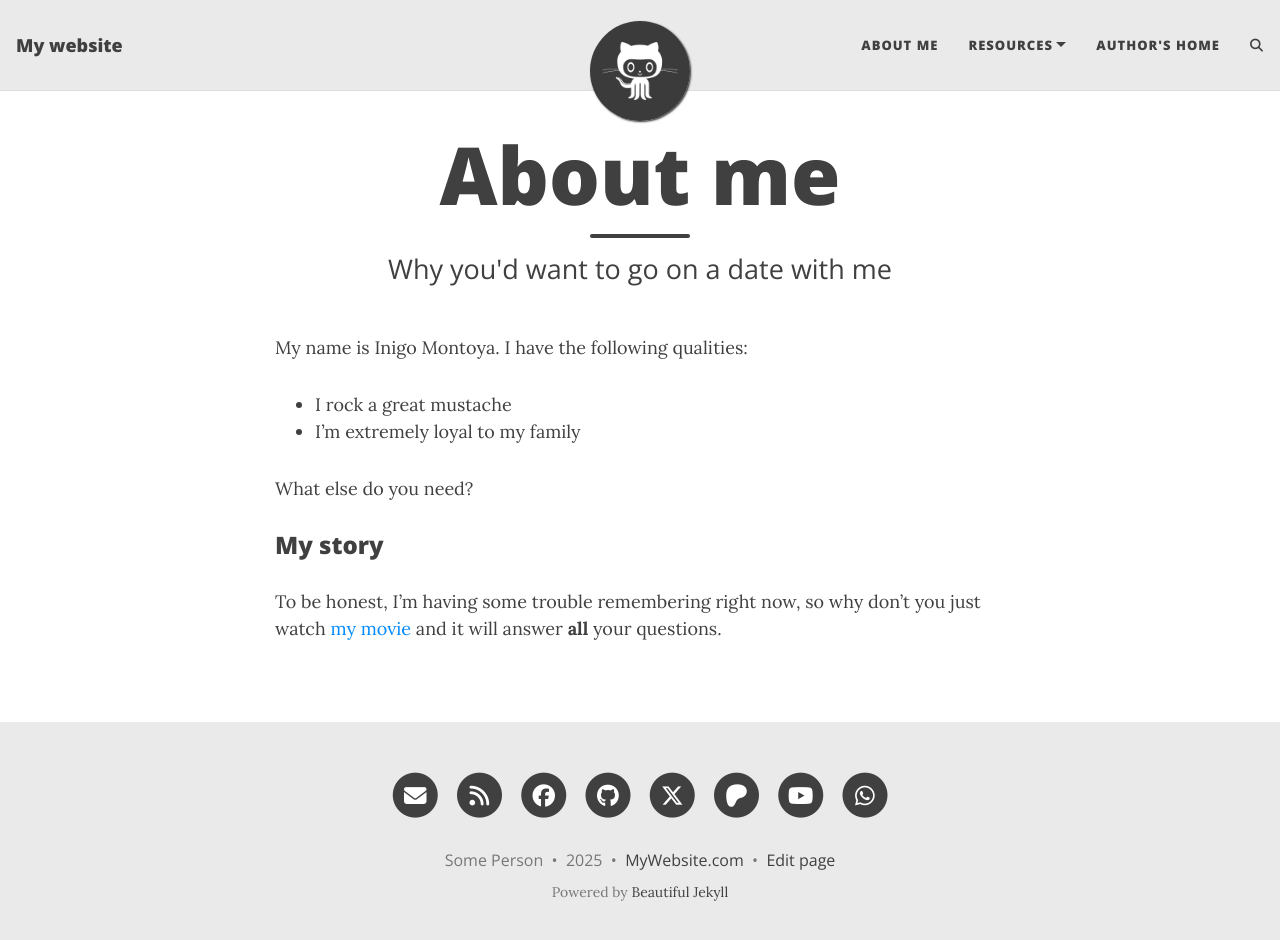
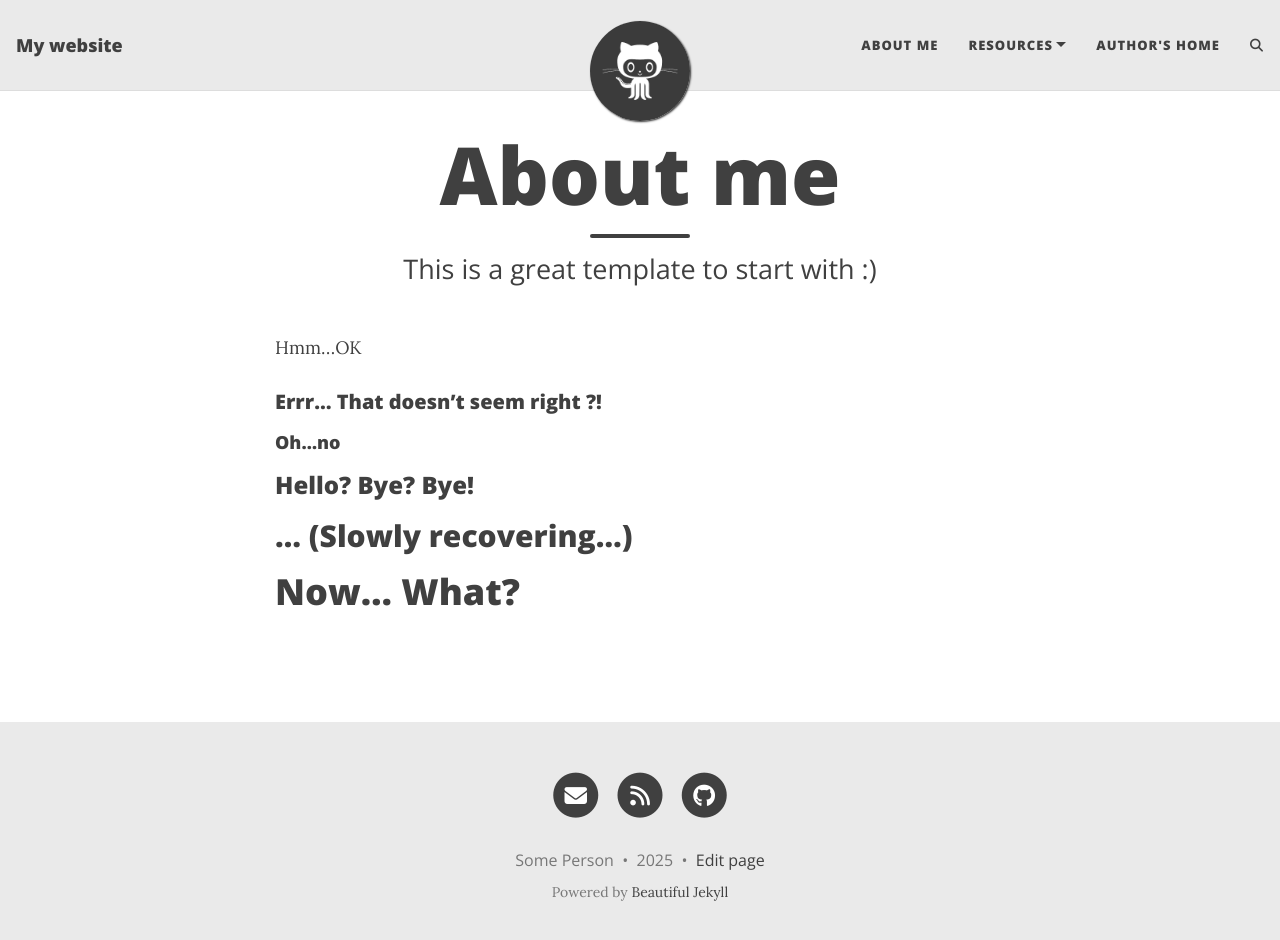
Before and after one commit to longfeiCA/longfeica.github.io, a Jekyll site: the page built from aboutme.md, in a window 1280 px wide and 953 px high. Shown: the top 940 px of the window. Built offline with Jekyll 4.4.1, drawn with Linux system fonts in a browser that asks for light colours; comment, search, counter and statistics services are not loaded.

Commit message:
update basic info

```diff
--- a/404.html
+++ b/404.html
@@ -6,7 +6,7 @@ permalink: /404.html
 
 <div class="text-center">
   <h1>Whoops, this page doesn't exist.</h1>
-  <h1>Move along. (404 error)</h1>
+  <h1>Move along. There's more to be found! (404 error)</h1>
   <br/>
 
   <img src="{{ 'assets/img/404-southpark.jpg' | relative_url }}" alt="Not found" />
--- a/_config.yml
+++ b/_config.yml
@@ -50,14 +50,14 @@ round-avatar: true
 # You can change the order that they show up on the page by changing the order here.
 # Uncomment the links you want to show and add your information to each one.
 social-network-links:
-  email: "someone@example.com"
+  email: "ljiao@ualberta.ca"
   rss: true  # remove this line if you don't want to show an RSS link at the bottom
-  facebook: deanattali
-  github: daattali
-  twitter: daattali
-  patreon: DeanAttali
-  youtube: "@daattali"
-  whatsapp: 15551212
+  # facebook: deanattali
+  github: longfeiCA
+  # twitter: daattali
+  # patreon: DeanAttali
+  # youtube: "@daattali"
+  # whatsapp: 15551212
 #  medium: yourname
 #  reddit: yourname or r/yoursubreddit
 #  linkedin: daattali
@@ -94,15 +94,15 @@ rss-description: This website is a virtual proof that I'm awesome
 
 # Select which social network share links to show in posts
 share-links-active:
-  twitter: true
-  facebook: true
-  linkedin: true
+  twitter: false
+  facebook: false
+  linkedin: false
   vk: false
   reddit: false
 
 # How to display the link to your website in the footer
 # Remove this if you don't want a link in the footer
-url-pretty: "MyWebsite.com"
+# url-pretty: "MyWebsite.com"
 
 # Add the website title to the title of every page
 title-on-all-pages: true
--- a/aboutme.md
+++ b/aboutme.md
@@ -1,16 +1,17 @@
 ---
 layout: page
 title: About me
-subtitle: Why you'd want to go on a date with me
+subtitle: This is a great template to start with :)
 ---
 
-My name is Inigo Montoya. I have the following qualities:
+Hmm...OK
 
-- I rock a great mustache
-- I'm extremely loyal to my family
+##### Errr... That doesn't seem right ?!
 
-What else do you need?
+#### Oh...no
 
-### My story
+### Hello? Bye? Bye!
 
-To be honest, I'm having some trouble remembering right now, so why don't you just watch [my movie](https://en.wikipedia.org/wiki/The_Princess_Bride_%28film%29) and it will answer **all** your questions.
+## ... (Slowly recovering...)
+
+# Now... What?
--- a/index.html
+++ b/index.html
@@ -1,5 +1,5 @@
 ---
 layout: home
-title: My website
-subtitle: This is where I will tell my friends way too much about me
+title: Longfei's Tech Blog
+subtitle: This is where I share my learning journey with the rest of world!
 ---
```
Also changed, not shown: screenshot.png (deleted), 1 other file.
